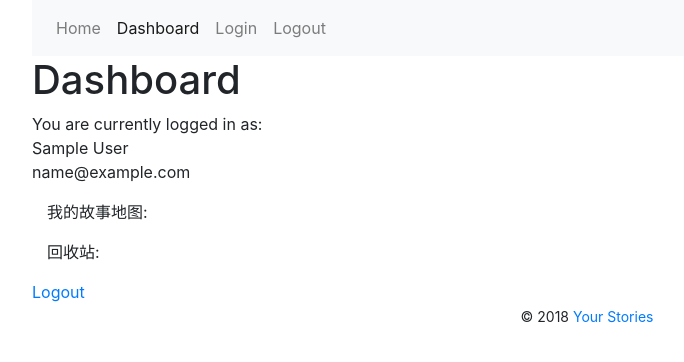
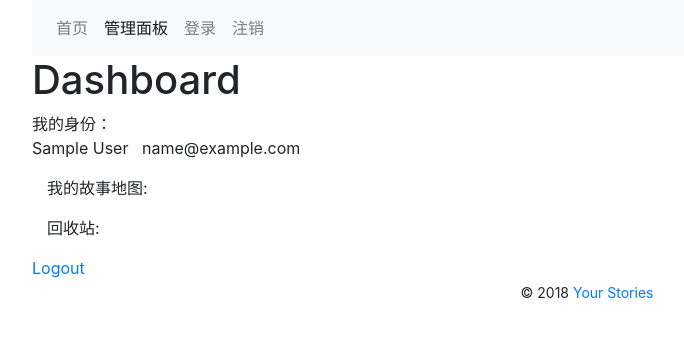
Before and after one commit to dylanchu/usmt, a Flask app: page /dashboard in a window 1280 px wide. Shown: the top 362 px of the page, without its empty margins (53-737 px from the left). Run offline with Flask 2, Linux system fonts and the light colour scheme; the visitor is signed in with stand-in values (Sample User, id 1); some libraries are stand-ins or nearby versions.

Commit message:
change:修改部分提示为中文

```diff
--- a/app/__init__.py
+++ b/app/__init__.py
@@ -13,7 +13,7 @@ db = MongoEngine()
 login_manager = LoginManager()
 login_manager.session_protection = 'strong'
 login_manager.login_view = 'auth.login'
-login_manager.login_message = 'Please login to access this page'
+login_manager.login_message = '请登录后操作'
 bootstrap = Bootstrap()
 
 
--- a/app/templates/base.html
+++ b/app/templates/base.html
@@ -17,10 +17,10 @@
         </button>
         <div class="collapse navbar-collapse" id="navbarSupportedContent">
             <ul class="navbar-nav mr-auto">
-                {{ render_nav_item('main.index', 'Home', use_li=True) }}
-                {{ render_nav_item('main.dashboard', 'Dashboard', use_li=True) }}
-                {{ render_nav_item('auth.login', 'Login', use_li=True) }}
-                {{ render_nav_item('auth.logout', 'Logout', use_li=True) }}
+                {{ render_nav_item('main.index', '首页', use_li=True) }}
+                {{ render_nav_item('main.dashboard', '管理面板', use_li=True) }}
+                {{ render_nav_item('auth.login', '登录', use_li=True) }}
+                {{ render_nav_item('auth.logout', '注销', use_li=True) }}
             </ul>
         </div>
     </nav>
--- a/app/templates/dashboard.html
+++ b/app/templates/dashboard.html
@@ -3,9 +3,8 @@
 {% block content %}
 <h1>Dashboard</h1>
 <p>
-    You are currently logged in as:<br>
-    {{ name }}<br>
-    {{ email }}
+    我的身份：<br>
+    {{ name }} &nbsp; {{ email }}
 </p>
 <div class="container">
     <p>我的故事地图:</p>
--- a/app/templates/login.html
+++ b/app/templates/login.html
@@ -13,6 +13,6 @@
     <br>
     {{ render_form(form) }}
     <br>
-    <small>Not have an account yet? <a href='{{ url_for("auth.register") }}'>Click Here to Register!</a></small>
+    <small>还没有账号? <a href='{{ url_for("auth.register") }}'>点这里注册!</a></small>
 </div>
 {% endblock %}
--- a/app/templates/register.html
+++ b/app/templates/register.html
@@ -12,6 +12,6 @@
     <h1>Registration</h1>
     {{ render_form(form) }}
     <br>
-    <small>Already have an account? <a href='{{ url_for("auth.login") }}'>Click Here to Login</a></small>
+    <small>已有账号? <a href='{{ url_for("auth.login") }}'>点此登录</a></small>
 </div>
 {% endblock %}
```
Also changed, not shown: app/auth/forms.py (+6 -6 lines).
